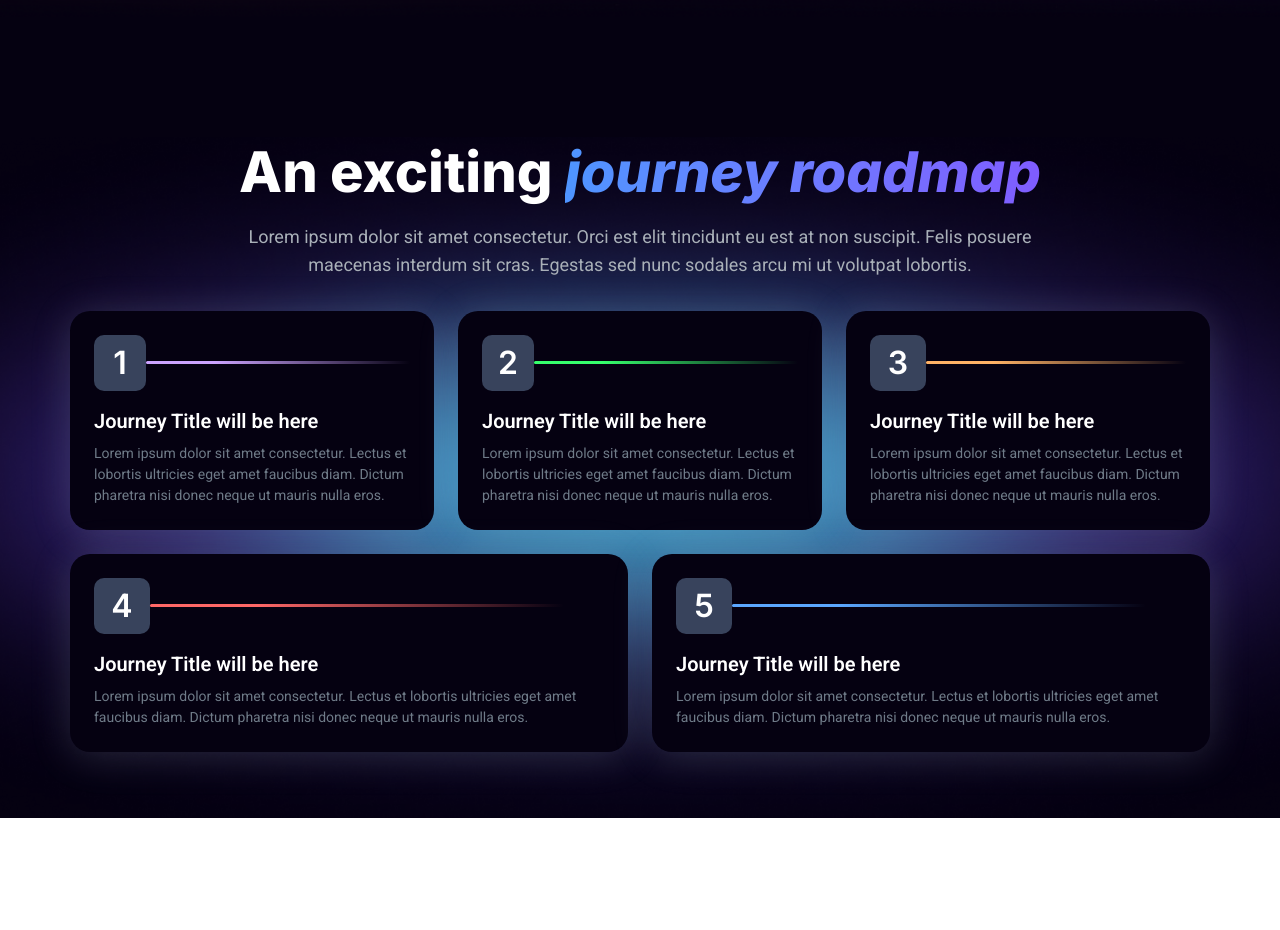
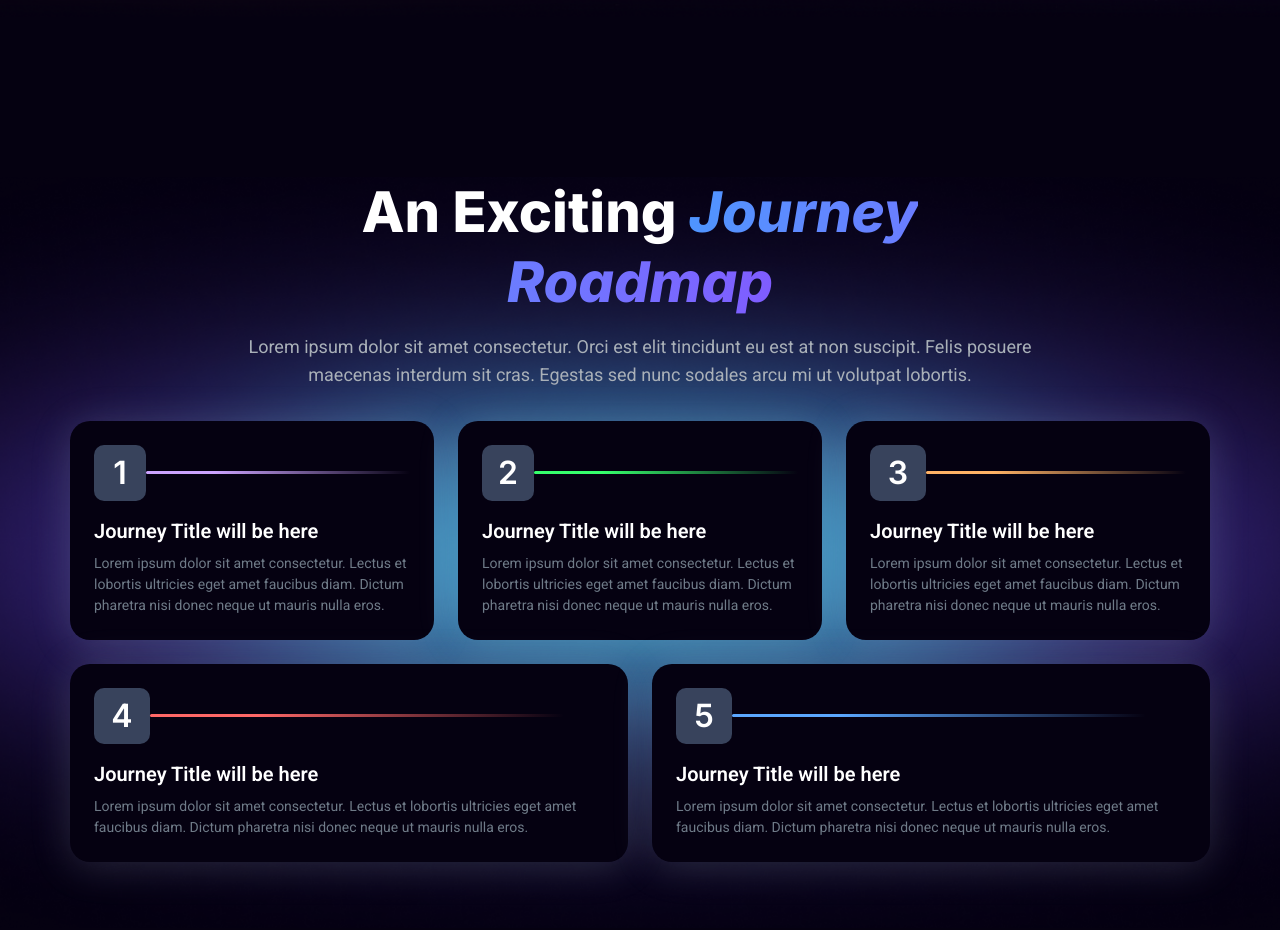
Before and after one commit to Sijan666/creativeWeb, a website: page index.html in a window 1280 px wide. Shown: the part 1780-2710 px from the top of the page. Before the commit the page ends 2598 px from the top, so only its background shows below. Drawn offline with Linux system fonts and the light colour scheme.

Commit message:
add: padding

```diff
--- a/index.html
+++ b/index.html
@@ -242,7 +242,7 @@
     <!-- Projects Part End -->
 
     <!-- Roadmap Part Start -->
-    <section id="roadmapPart">
+    <section id="roadmapPart" class="py-10">
       <div class="roadmap">
         <div class="container">
           <div class="heading roadmapHead">
--- a/src/input.css
+++ b/src/input.css
@@ -25,7 +25,7 @@
   @apply text-center border-b border-b-[#7451FD];
 }
 .heading h3 {
-  @apply text-white lg:text-[56px] text-[40px] font-inter font-extrabold leading-tight w-70 mx-auto md:w-208.75 lg:w-208.75;
+  @apply text-white lg:text-[56px] text-[40px] font-inter font-extrabold leading-tight w-70 mx-auto md:w-208.75 lg:w-208.75 capitalize;
 }
 .heading h3 span {
   @apply italic bg-linear-to-r from-[#4E95FF] to-[#7F5CFF] bg-clip-text text-transparent;
```
Also changed, not shown: src/output.css.
